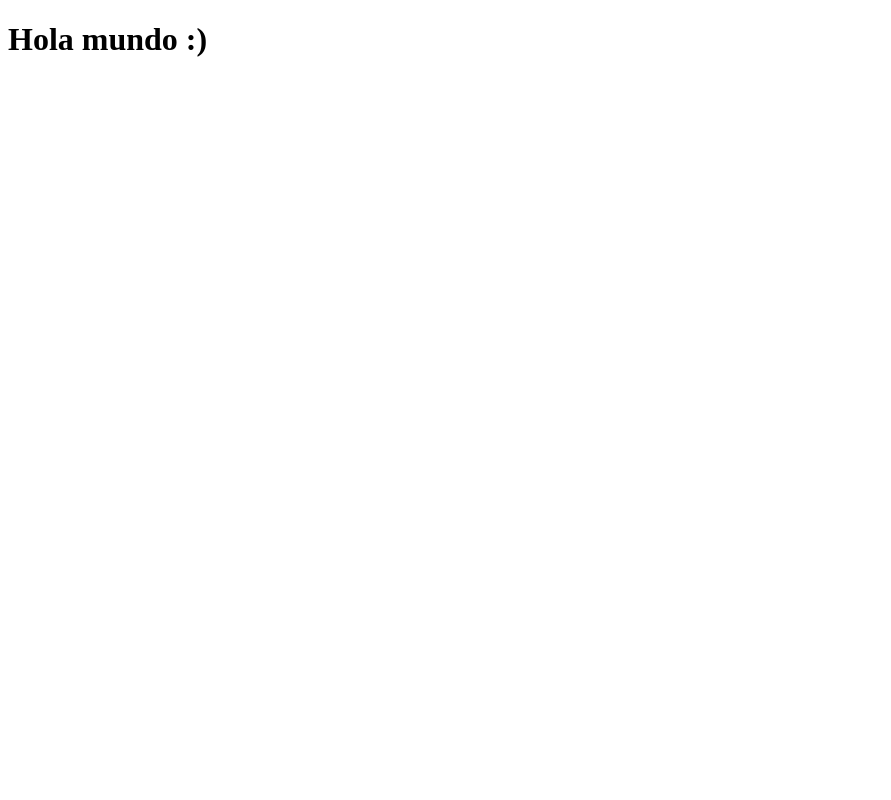
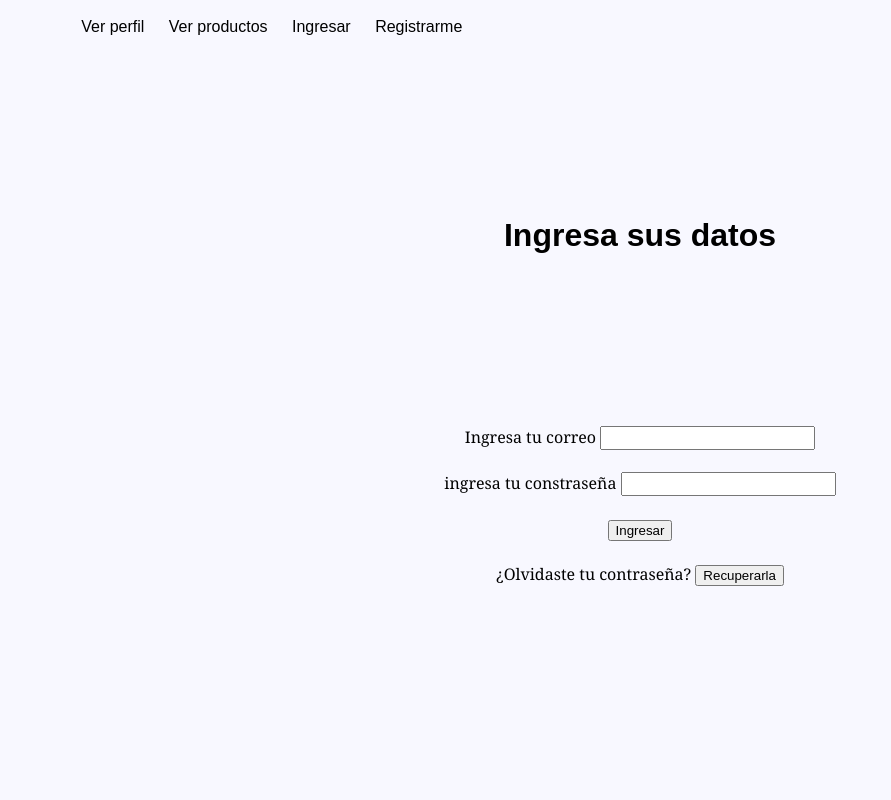
Before and after one commit to NasalDooor3097/oro, a plain HTML site: page index.html in a window 1280 px wide. Shown: the top 800 px of the page, without its empty margins (0-891 px from the left). Drawn offline with nearby package versions, Linux system fonts and the light colour scheme.

Commit message:
nueva actualizacion 15/07/2024

```diff
--- a/index.html
+++ b/index.html
@@ -13,8 +13,57 @@
 
     <header>
 
-        <h1> Hola mundo  :) </h1>
+        <ul class="navegacion">
+
+            <li><a href="#">Ver perfil</a></li>
+            <li><a href="#">Ver productos</a></li>
+            <li><a href="#">Ingresar</a></li>
+            <li><a href="#">Registrarme</a></li>
+        </ul>
+
     </header>
+
+    <div class="titulo">
+
+        <h1>Ingresa sus datos</h1>
+
+    </div>
+
+
+
+    <form class="formulario">
+
+        <label for="correo">Ingresa tu correo</label>
+        <input type="email" id="correo" name="correo">
+
+        <br>
+        <br>
+
+        <label for="contraseña">ingresa tu constraseña</label>
+        <input type="password" id="contraseña" name="contraseña">
+
+        <br>
+        <br>
+
+        <button type="submit">Ingresar</button>
+
+        <br>
+        <br>
+
+        <label for="recuperar_contraseña">¿Olvidaste tu contraseña?</label>
+        <button type="button" id="recuperar_contraseña" name="recuperar_contraseña">Recuperarla</button>
+
+    </form>
+
+    <footer>
+        <ul class="contactos">
+            <li>telefono de contacto: 3330368577</li>
+
+            <br>
+
+            <li>correo: javier.hernandez2220@alumnos.udg.mx</li>
+        </ul>
+    </footer>
 
 
     <script src="http://cdn.jsdelivr.net/npm/swiper/swiper-bundle.min.js"></script>
--- a/stytle.css
+++ b/stytle.css
@@ -0,0 +1,63 @@
+body
+{
+    font-family: arial, helvetica;
+    background:ghostwhite;
+}
+
+.navegacion
+{
+    list-style: none;
+    padding: 0;
+    background:ghostwhite;
+    width: 90%;
+    max-width: 1000000000000000px;
+    margin:auto;
+
+}
+
+.navegacion li a
+{
+
+    text-decoration:none;
+    color:black ;
+    padding: 10px;
+    display: block;
+
+}
+
+.navegacion li a:hover
+{
+    background:darkgray;
+}
+
+.navegacion li
+{
+
+    display: inline-block;
+    text-align: center;
+}
+
+.titulo h1
+{
+    color:black;
+    text-align: center;
+    padding: 150px;
+}
+
+.formulario
+{
+    position:static;
+    text-align: center;
+    top: -110px;
+    font-family:Cambria, Cochin, Georgia, Times, 'Times New Roman', serif ;
+    display: block;
+}
+
+.formulario input
+{
+    font-size: medium;
+}
+footer
+{
+    padding-top: 650px;;
+}
```
